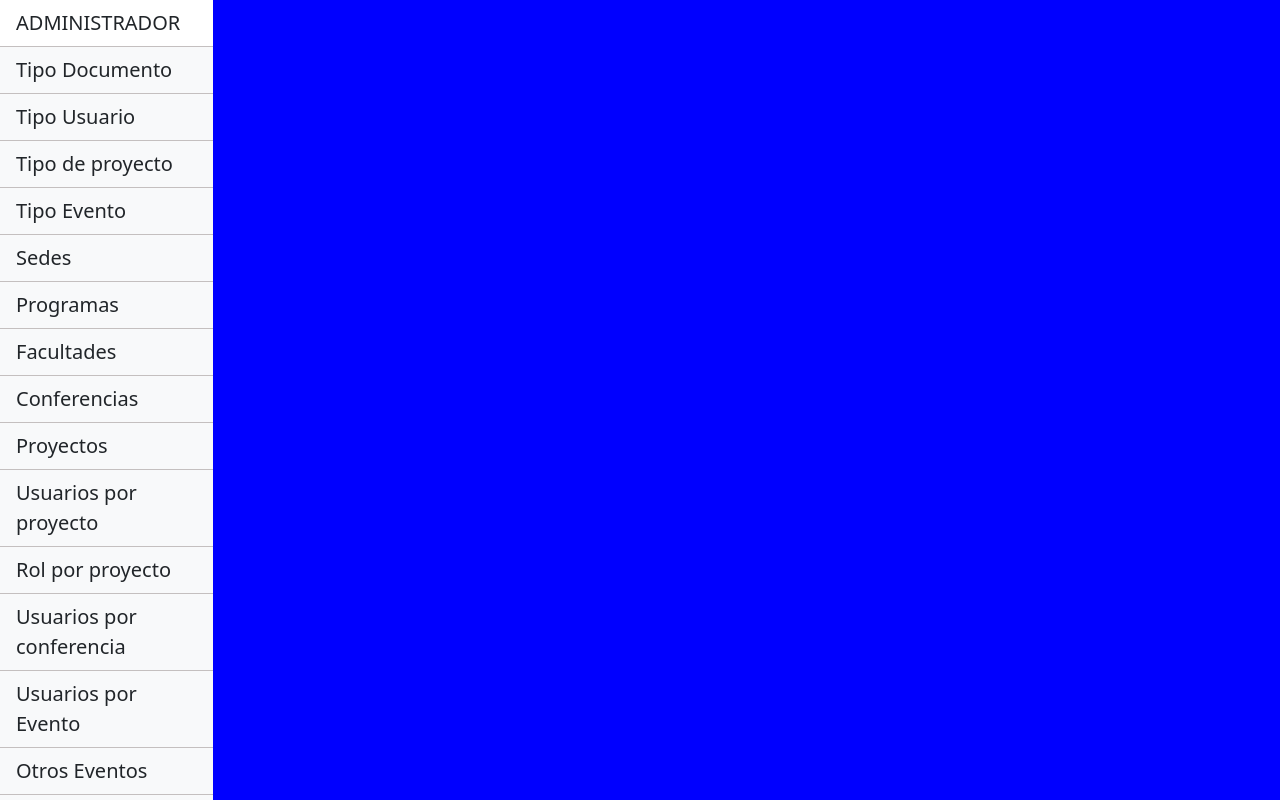
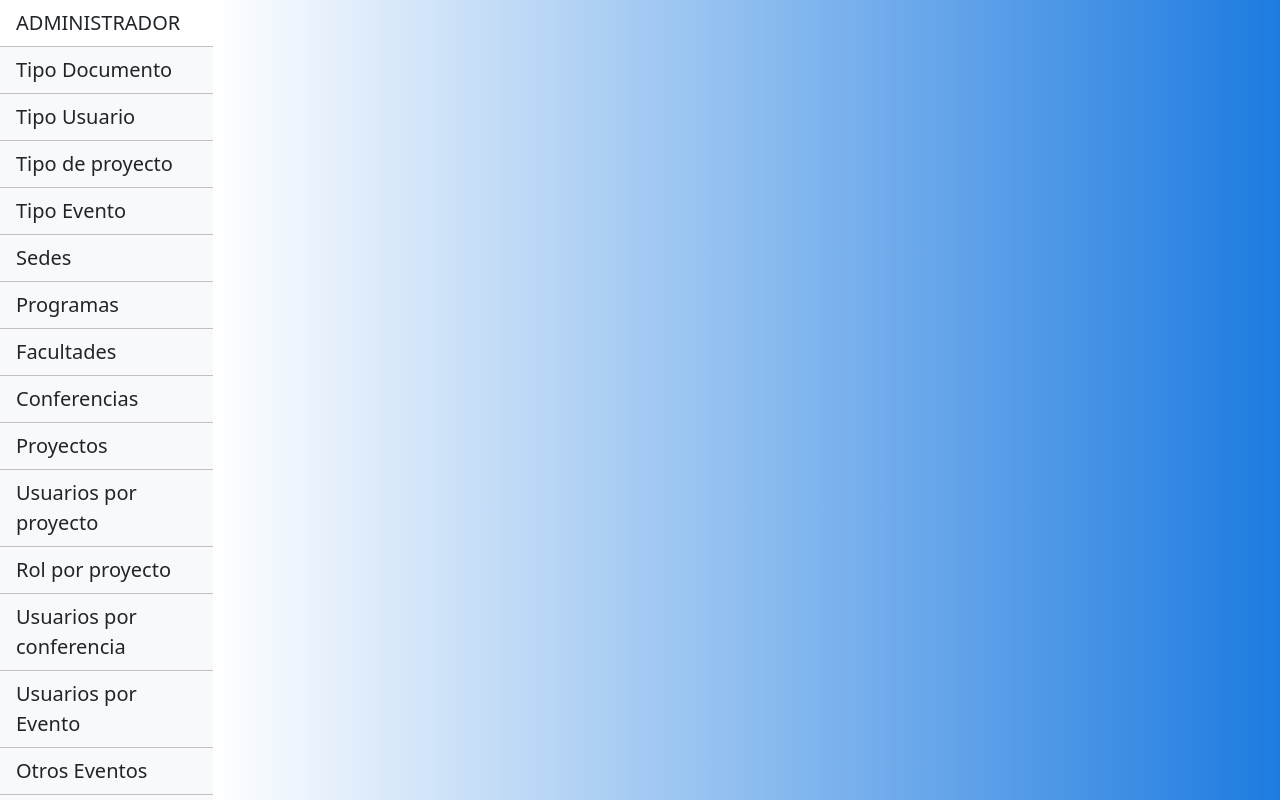
Before and after one commit to KevinOspinal/Semana-Ingeneria, a React (Vite) app in the folder FRONT-END/: page / in a window 1280 px wide. Built offline with nearby package versions, Linux system fonts and the light colour scheme.

Commit message:
Se agrego un nuevo fondo para darle mejor estilo a la pagina

```diff
--- a/FRONT-END/src/Pages/Admin/Context.css
+++ b/FRONT-END/src/Pages/Admin/Context.css
@@ -1,21 +1,36 @@
 /* Context.css */
 .context-container {
-  background-color: blue; /* Color de fondo azul */
-  color: white;
-  height: 50rem; /* 100% del alto del viewport */
-  display: flex; /* Alinea los elementos internos horizontalmente */
-  justify-content: center; /* Centra horizontalmente */
-  align-items: center; /* Centra verticalmente */
+  background: rgba(208, 230, 250, 1);
+  background: -moz-linear-gradient(left, rgba(208, 230, 250, 1) 0%, rgba(255, 255, 255, 1) 0%, rgba(29, 123, 224, 1) 100%);
+  background: -webkit-gradient(left top, right top, color-stop(0%, rgba(208, 230, 250, 1)), color-stop(0%, rgba(255, 255, 255, 1)), color-stop(100%, rgba(29, 123, 224, 1)));
+  background: -webkit-linear-gradient(left, rgba(208, 230, 250, 1) 0%, rgba(255, 255, 255, 1) 0%, rgba(29, 123, 224, 1) 100%);
+  background: -o-linear-gradient(left, rgba(208, 230, 250, 1) 0%, rgba(255, 255, 255, 1) 0%, rgba(29, 123, 224, 1) 100%);
+  background: -ms-linear-gradient(left, rgba(208, 230, 250, 1) 0%, rgba(255, 255, 255, 1) 0%, rgba(29, 123, 224, 1) 100%);
+  background: linear-gradient(to right, rgba(208, 230, 250, 1) 0%, rgba(255, 255, 255, 1) 0%, rgba(29, 123, 224, 1) 100%);
+  filter: progid:DXImageTransform.Microsoft.gradient(startColorstr='#d0e6fa', endColorstr='#1d7be0', GradientType=1);
+  height: 50rem;
+  /* 100% del alto del viewport */
+  display: flex;
+  /* Alinea los elementos internos horizontalmente */
+  justify-content: center;
+  /* Centra horizontalmente */
+  align-items: center;
+  /* Centra verticalmente */
 }
 
 @media (max-width: 768px) {
-  .context-container{
+  .context-container {
     width: 100% !important;
-    background-color: blue; /* Color de fondo azul */
+    background-color: blue;
+    /* Color de fondo azul */
     color: white;
-    height: 50rem; /* 100% del alto del viewport */
-    display: flex; /* Alinea los elementos internos horizontalmente */
-    justify-content: center; /* Centra horizontalmente */
-    align-items: center; /* Centra verticalmente */
+    height: 50rem;
+    /* 100% del alto del viewport */
+    display: flex;
+    /* Alinea los elementos internos horizontalmente */
+    justify-content: center;
+    /* Centra horizontalmente */
+    align-items: center;
+    /* Centra verticalmente */
   }
 }
--- a/FRONT-END/src/Pages/Admin/Pages-Admin/Project_Type/Grid_Project_Type.jsx
+++ b/FRONT-END/src/Pages/Admin/Pages-Admin/Project_Type/Grid_Project_Type.jsx
@@ -8,7 +8,7 @@ return (
         style={{ maxHeight: "18rem", overflowY: "auto" }}
       >
         <table className="table">
-        <thead className="thead-dark">
+          <thead className="thead-dark ">
             <tr>
               <th>Tipo Proyecto</th>
               <th>Acciones</th>
```
Lines whose indentation alone changed are shown as unchanged.
